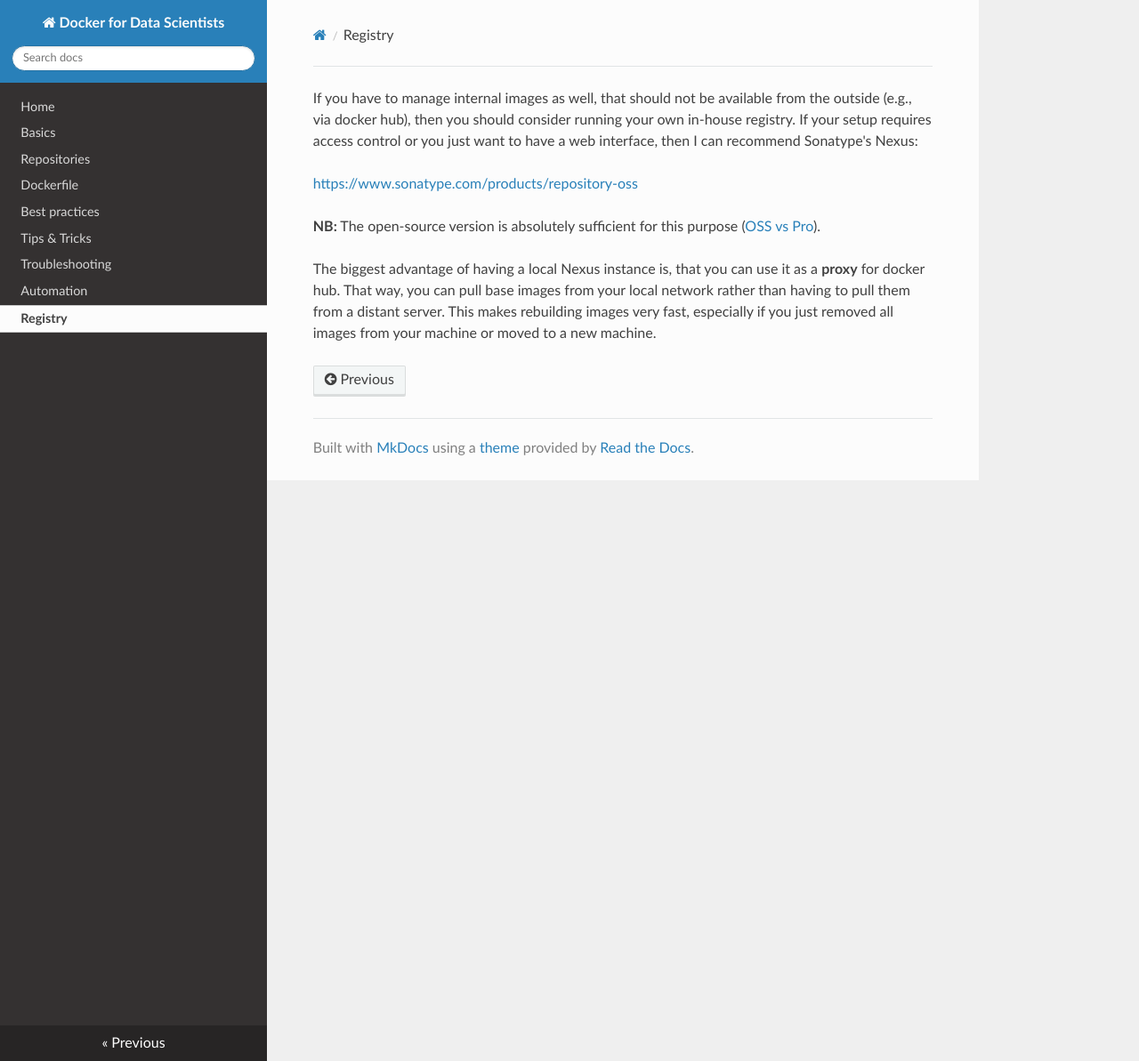
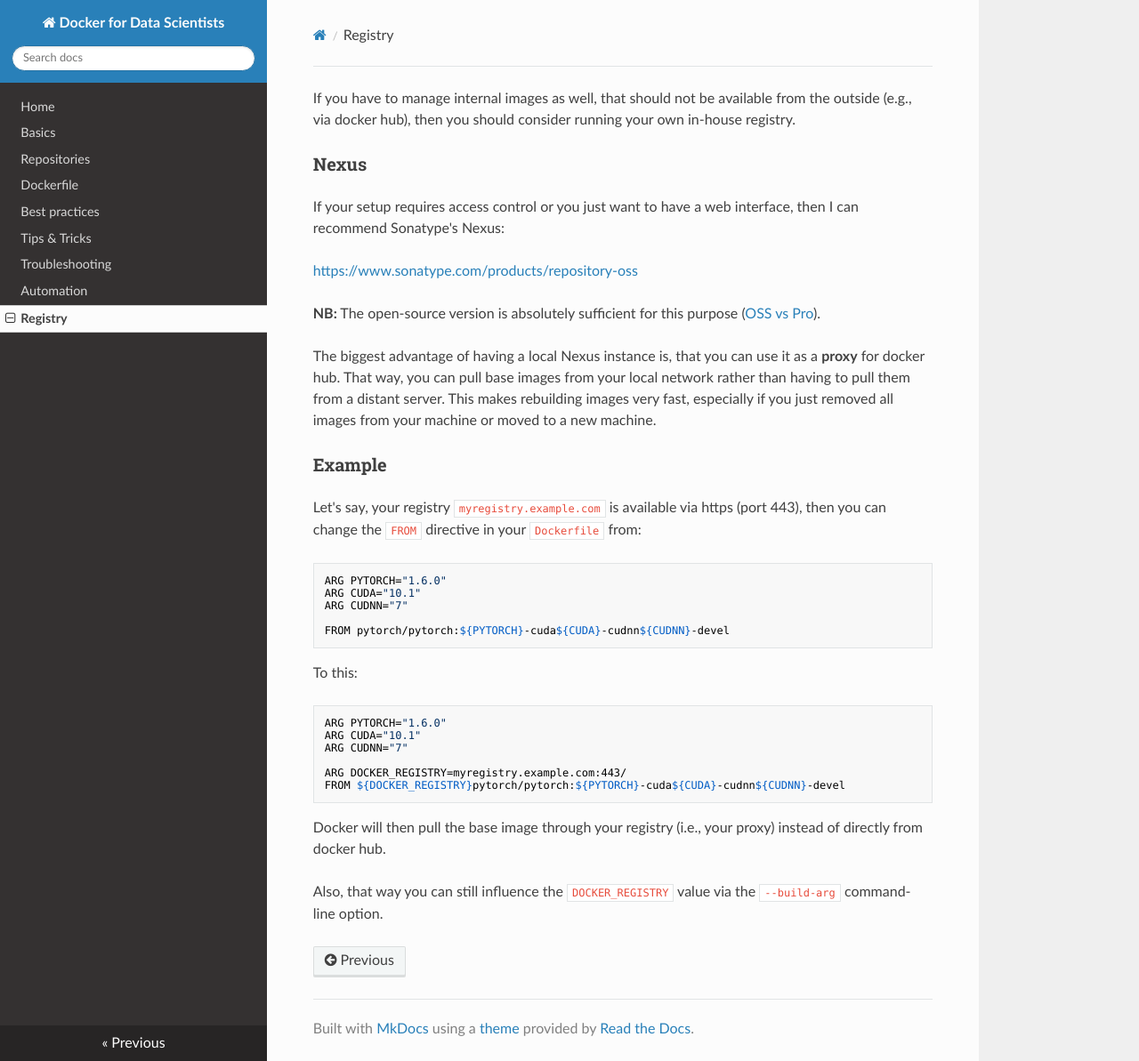
Before and after one commit to waikato-datamining/docker-for-data-scientists, an MkDocs documentation site: the page built from docs/registry.md, in a window 1280 px wide and 1193 px high. Shown: the whole window at 89% size. Built offline with MkDocs 1.6.1, drawn with Linux system fonts in a browser that asks for light colours; nearby versions of some CDN libraries.

Commit message:
added example for using registry in Dockerfile

````diff
--- a/docs/registry.md
+++ b/docs/registry.md
@@ -1,5 +1,8 @@
 If you have to manage internal images as well, that should not be available from the outside
 (e.g., via docker hub), then you should consider running your own in-house registry.
+
+# Nexus
+
 If your setup requires access control or you just want to have a web interface, then I
 can recommend Sonatype's Nexus:
 
@@ -13,3 +16,33 @@ as a **proxy** for docker hub. That way, you can pull base images from your loca
 rather than having to pull them from a distant server. This makes rebuilding images
 very fast, especially if you just removed all images from your machine or moved to a
 new machine.
+
+# Example
+
+Let's say, your registry `myregistry.example.com` is available via https (port 443),
+then you can change the `FROM` directive in your `Dockerfile` from:
+
+```
+ARG PYTORCH="1.6.0"
+ARG CUDA="10.1"
+ARG CUDNN="7"
+
+FROM pytorch/pytorch:${PYTORCH}-cuda${CUDA}-cudnn${CUDNN}-devel
+```
+
+To this:
+
+```
+ARG PYTORCH="1.6.0"
+ARG CUDA="10.1"
+ARG CUDNN="7"
+
+ARG DOCKER_REGISTRY=myregistry.example.com:443/
+FROM ${DOCKER_REGISTRY}pytorch/pytorch:${PYTORCH}-cuda${CUDA}-cudnn${CUDNN}-devel
+```
+
+Docker will then pull the base image through your registry (i.e., your proxy) instead
+of directly from docker hub.
+
+Also, that way you can still influence the `DOCKER_REGISTRY` value via the `--build-arg`
+command-line option.
````
